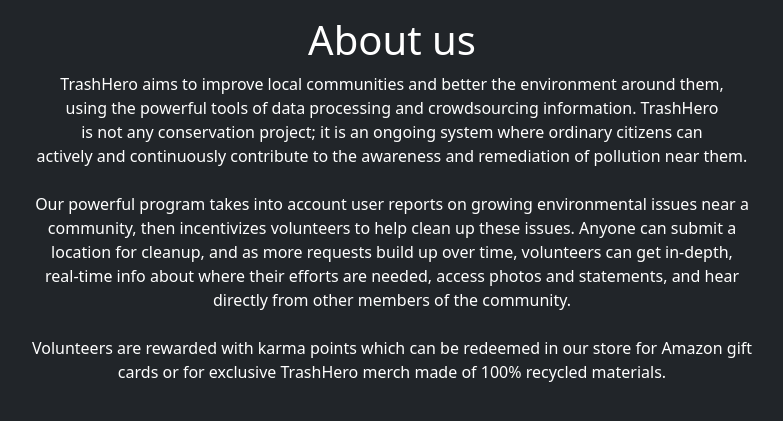
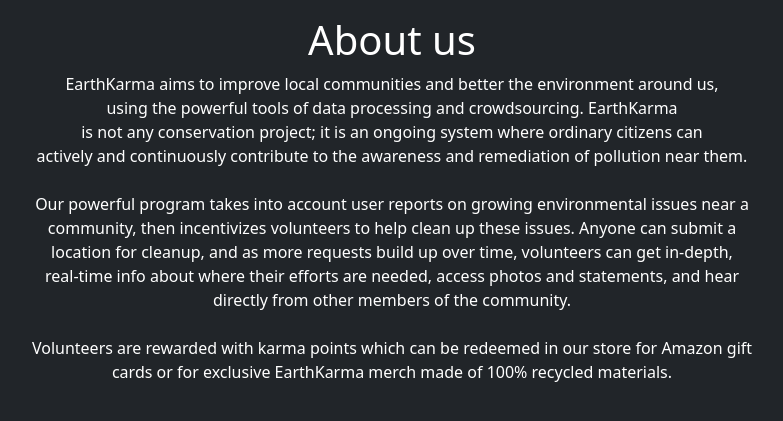
Before and after one commit to Krish31415/RCKT, a Flask app: page /about_us in a window 1280 px wide. Shown: the part 62-483 px from the top of the page, without its empty margins (248-1031 px from the left). Run offline with Flask 3, Linux system fonts and the light colour scheme.

Commit message:
Update about us.html

```diff
--- a/templates/about us.html
+++ b/templates/about us.html
@@ -6,8 +6,8 @@
     </div>
     <div class="row">
         <p class="text-center">
-           TrashHero aims to improve local communities and better the environment around them,<br>
-            using the powerful tools of data processing and crowdsourcing information. TrashHero<br>
+           EarthKarma aims to improve local communities and better the environment around us,<br>
+            using the powerful tools of data processing and crowdsourcing. EarthKarma<br>
             is not any conservation project; it is an ongoing system where ordinary citizens can <br>
             actively and continuously contribute to the awareness and remediation of pollution near them.<br><br>
             Our powerful program takes into account user reports on growing environmental issues near a<br>
@@ -16,7 +16,7 @@
             real-time info about where their efforts are needed, access photos and statements, and hear <br>
             directly from other members of the community.<br><br>
             Volunteers are rewarded with karma points which can be redeemed in our store for Amazon gift<br>
-            cards or for exclusive TrashHero merch made of 100% recycled materials.<br>
+            cards or for exclusive EarthKarma merch made of 100% recycled materials.<br>
         </p>
     </div>
 </div>
```
